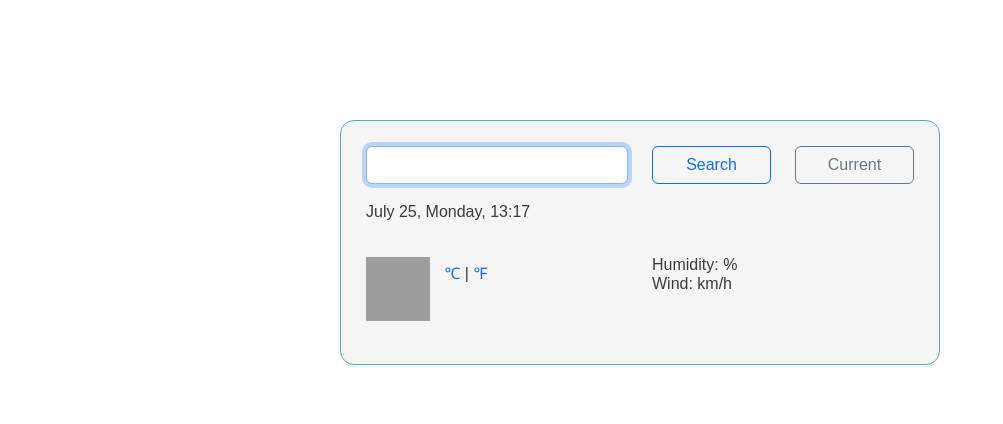
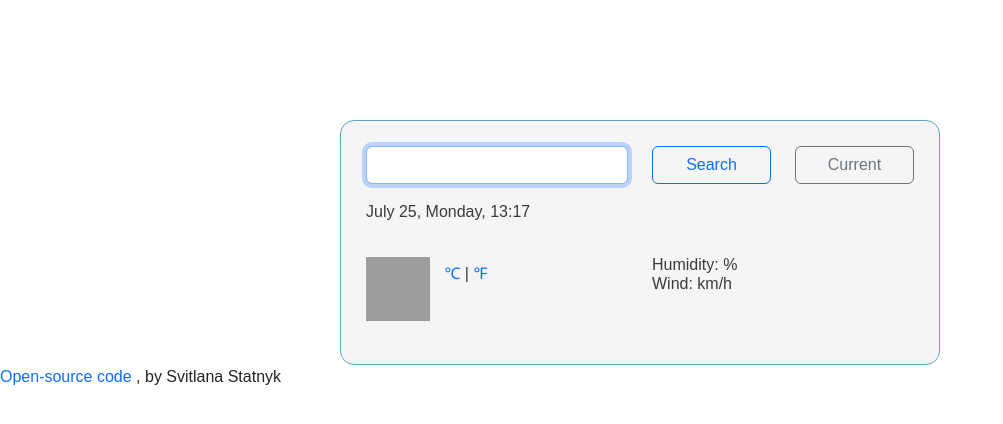
Before and after one commit to SvitlanaStatnyk/SheCodes_Plus_HomeWork_2, a website built with Parcel: page index.html in a window 1280 px wide. Shown: the whole page, without its empty margins (0-1003 px from the left). Built offline with nearby package versions, Linux system fonts and the light colour scheme; no server answers; grey boxes are pictures that could not be loaded.

Commit message:
Added link to GitHub

```diff
--- a/index.html
+++ b/index.html
@@ -73,6 +73,12 @@
         </div>
       </div>
     </div>
+    <p>
+      <a href="https://github.com/SvitlanaStatnyk/SheCodes_Plus_HomeWork_2"
+        >Open-source code</a
+      >
+      , by Svitlana Statnyk
+    </p>
     <script src="index.js"></script>
   </body>
 </html>
```
